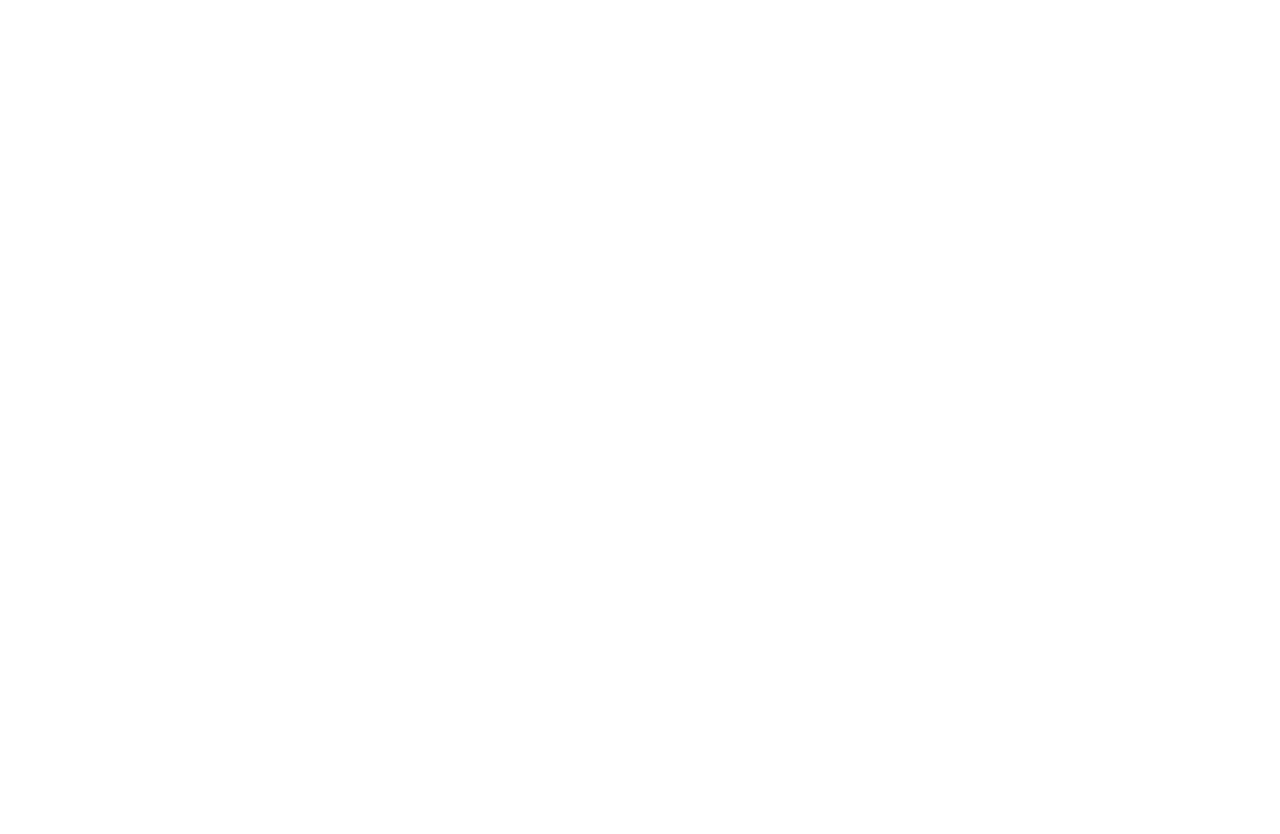
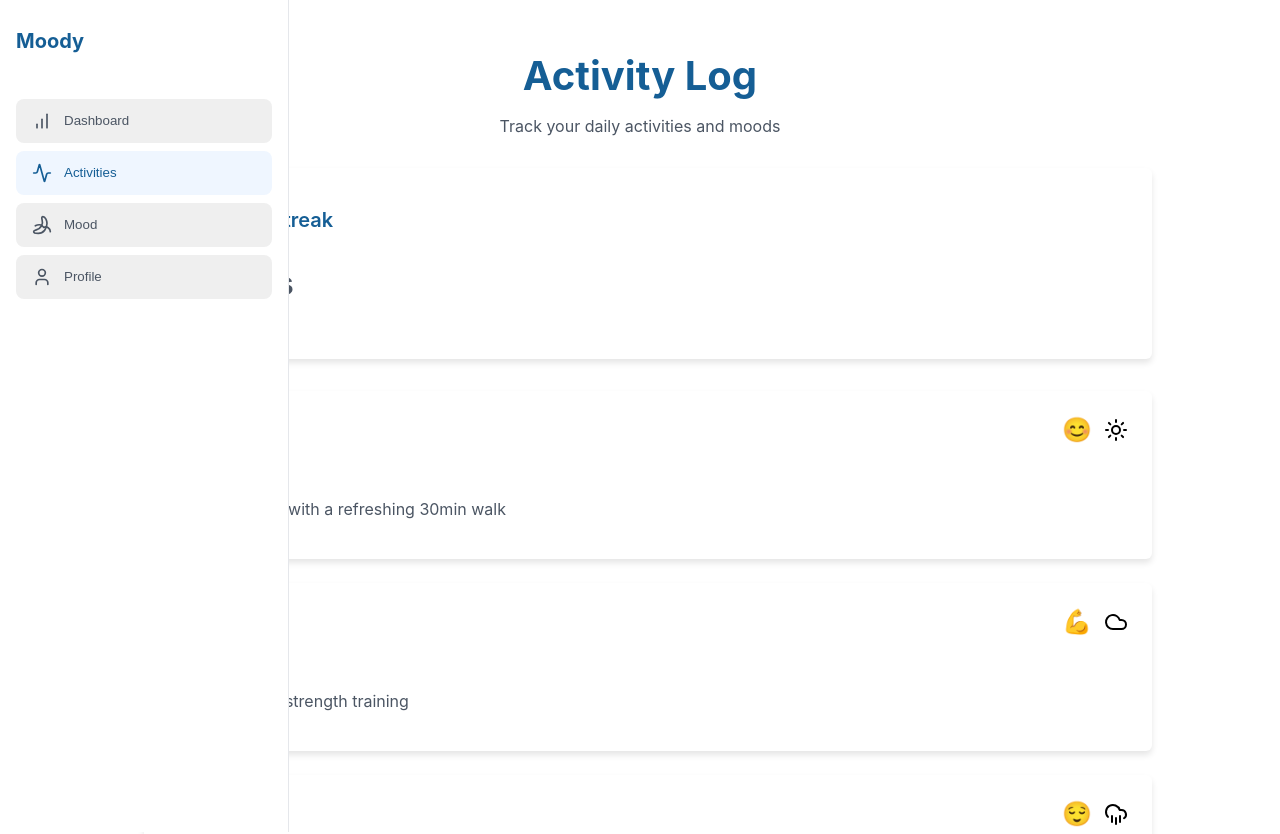
Before and after one commit to aryanballani/MoodFlow, a React (Create React App) app in the folder client/: page /activities in a window 1280 px wide. Before the commit this address had no page. Shown: the top 834 px of the page. Before the commit the page ends 800 px from the top, so only its background shows below. Built offline with nearby package versions, Linux system fonts and the light colour scheme.

Commit message:
Added-dummy-activities

```diff
--- a/client/src/App.js
+++ b/client/src/App.js
@@ -4,6 +4,7 @@ import Dashboard from './pages/dashboard';
 import Profile from './pages/profile';
 import Mood from './pages/mood';
 import AuthPages from './pages/login';
+import Activities from './pages/activities';
 
 const App = () => {
   return (
@@ -14,7 +15,7 @@ const App = () => {
         <Route path="/profile" element={<Profile />} />
         <Route path="/mood" element={<Mood />} />
         <Route path="/login" element={<AuthPages />} />
-        {/* <Route path="/activities" element={<Activities />} /> */}
+        <Route path="/activities" element={<Activities />} />
       </Routes>
     </Router>
   );
--- a/client/src/pages/activities.js
+++ b/client/src/pages/activities.js
@@ -0,0 +1,93 @@
+import React from 'react';
+import { Calendar, Cloud, Sun, CloudRain, Wind, Award } from 'lucide-react';
+import '../styles/activities.css'; // Import the custom CSS file
+import Sidebar from '../components/sidebar';
+
+const ActivityPage = () => {
+  const activities = [
+    {
+      id: 1,
+      date: '2024-01-18T10:30:00',
+      mood: '😊',
+      weather: 'sunny',
+      activity: 'Morning walk',
+      description: 'Started the day with a refreshing 30min walk'
+    },
+    {
+      id: 2,
+      date: '2024-01-18T14:15:00',
+      mood: '💪',
+      weather: 'cloudy',
+      activity: 'Gym session',
+      description: 'Hit the gym for strength training'
+    },
+    {
+      id: 3,
+      date: '2024-01-18T20:00:00',
+      mood: '😌',
+      weather: 'rainy',
+      activity: 'Evening meditation',
+      description: 'Peaceful meditation session before bed'
+    }
+  ];
+
+  const streak = 7;
+
+  const getWeatherIcon = (weather) => {
+    switch (weather) {
+      case 'sunny': return <Sun className="text-yellow-500" />;
+      case 'cloudy': return <Cloud className="text-gray-500" />;
+      case 'rainy': return <CloudRain className="text-blue-500" />;
+      default: return <Wind className="text-gray-400" />;
+    }
+  };
+
+  const formatTime = (dateString) => {
+    return new Date(dateString).toLocaleTimeString([], {
+      hour: '2-digit',
+      minute: '2-digit'
+    });
+  };
+
+  return (
+    <div className="activity-page">
+         <Sidebar />
+      <div className="header">
+        <h1>Activity Log</h1>
+        <p>Track your daily activities and moods</p>
+      </div>
+
+      <div className="streak-counter">
+        <Award className="w-8 h-8 text-yellow-500" />
+        <div>
+          <h2>Current Streak</h2>
+          <p>{streak} days</p>
+        </div>
+      </div>
+
+      <div className="activity-timeline">
+        {activities.map((activity) => (
+          <div key={activity.id} className="activity-card">
+            <div className="card-header">
+              <div className="time">
+                <Calendar className="w-5 h-5 text-gray-500" />
+                <span>{formatTime(activity.date)}</span>
+              </div>
+              <div className="mood-weather">
+                <span>{activity.mood}</span>
+                {getWeatherIcon(activity.weather)}
+              </div>
+            </div>
+
+            <div className="activity-details">
+              <h3>{activity.activity}</h3>
+              <p>{activity.description}</p>
+            </div>
+          </div>
+        ))}
+      </div>
+    </div>
+  );
+};
+
+export default ActivityPage;
--- a/client/src/pages/mood.js
+++ b/client/src/pages/mood.js
@@ -1,4 +1,4 @@
-import React, { useState} from 'react';
+import React, { useState, useEffect} from 'react';
 import Sidebar from '../components/sidebar';
 import '../styles/mood.css';
 
--- /dev/null
+++ b/client/src/styles/activities.css
@@ -0,0 +1,114 @@
+@import url(./variables.css);
+
+/* General container for the page */
+.activity-page {
+    max-width: 1024px; /* Same as max-w-4xl */
+    margin: 0 auto; /* Centering the container */
+    padding: 1.5rem; /* Padding */
+}
+
+/* Header section styles */
+.activity-page .header {
+    margin-bottom: 2rem; /* Same as mb-8 */
+    text-align: center; /* Center align the header text */
+}
+
+.activity-page .header h1 {
+    font-size: 2.5rem; /* Increased size for prominence */
+    font-weight: 700; /* Same as font-bold */
+    color: var(--color-primary); /* Replacing with variable */
+    margin-bottom: 0.5rem; /* Same as mb-2 */
+}
+
+.activity-page .header p {
+    font-size: 1rem; /* Ensure the paragraph is not too small */
+    color: var(--color-text-light); /* Replacing with variable */
+}
+
+/* Streak counter section */
+.activity-page .streak-counter {
+    background-color: var(--color-white); /* Replacing with variable */
+    color: var(--color-primary);
+    border-radius: 0.375rem; /* Same as rounded-lg */
+    box-shadow: 0 4px 6px var(--color-box-shadow-hover); /* Replacing with variable */
+    padding: 1.5rem; /* Same as p-6 */
+    margin-bottom: 2rem; /* Same as mb-8 */
+    display: flex;
+    align-items: center;
+    gap: 1rem;
+}
+
+.activity-page .streak-counter h2 {
+    font-size: 1.25rem; /* Same as text-xl */
+    font-weight: 600; /* Same as font-semibold */
+}
+
+.activity-page .streak-counter p {
+    font-size: 2rem; /* Same as text-3xl */
+    font-weight: 700; /* Same as font-bold */
+    color: var(--color-text-light); /* Replacing with variable */
+}
+
+/* Activity timeline section */
+.activity-page .activity-timeline {
+    display: flex;
+    flex-direction: column;
+    gap: 1.5rem; /* Same as space-y-6 */
+}
+
+/* Activity card */
+.activity-page .activity-card {
+    background-color: var(--color-white); /* Replacing with variable */
+    border-radius: 0.375rem; /* Same as rounded-lg */
+    box-shadow: 0 4px 6px var(--color-box-shadow-hover); /* Replacing with variable */
+    padding: 1.5rem; /* Same as p-6 */
+    transition: transform 0.3s ease; /* Same as transition-transform */
+    margin-left: 1rem; /* Add a gap from the left */
+}
+
+.activity-page .activity-card:hover {
+    transform: scale(1.02); /* Same as hover:scale-[1.02] */
+}
+
+/* Activity card header */
+.activity-page .activity-card .card-header {
+    display: flex;
+    justify-content: space-between;
+    margin-bottom: 1rem; /* Same as mb-4 */
+}
+
+.activity-page .activity-card .card-header .time {
+    display: flex;
+    align-items: center;
+    gap: 0.75rem; /* Same as gap-3 */
+}
+
+.activity-page .activity-card .card-header .time span {
+    color: var(--color-text-light); /* Replacing with variable */
+    font-weight: 500; /* Same as font-medium */
+}
+
+.activity-page .activity-card .card-header .mood-weather {
+    display: flex;
+    align-items: center;
+    gap: 0.75rem; /* Same as gap-3 */
+}
+
+.activity-page .activity-card .card-header .mood-weather span {
+    font-size: 1.5rem; /* Same as text-2xl */
+}
+
+.activity-page .activity-card .activity-details {
+    margin-top: 1rem;
+}
+
+.activity-page .activity-card .activity-details h3 {
+    font-size: 1.125rem; /* Same as text-lg */
+    font-weight: 600; /* Same as font-semibold */
+    color: var(--color-primary); /* Replacing with variable */
+    margin-bottom: 0.5rem; /* Same as mb-2 */
+}
+
+.activity-page .activity-card .activity-details p {
+    color: var(--color-text-light); /* Replacing with variable */
+}
```
Also changed, not shown: client/src/styles/variables.css (+0 -17 lines).
